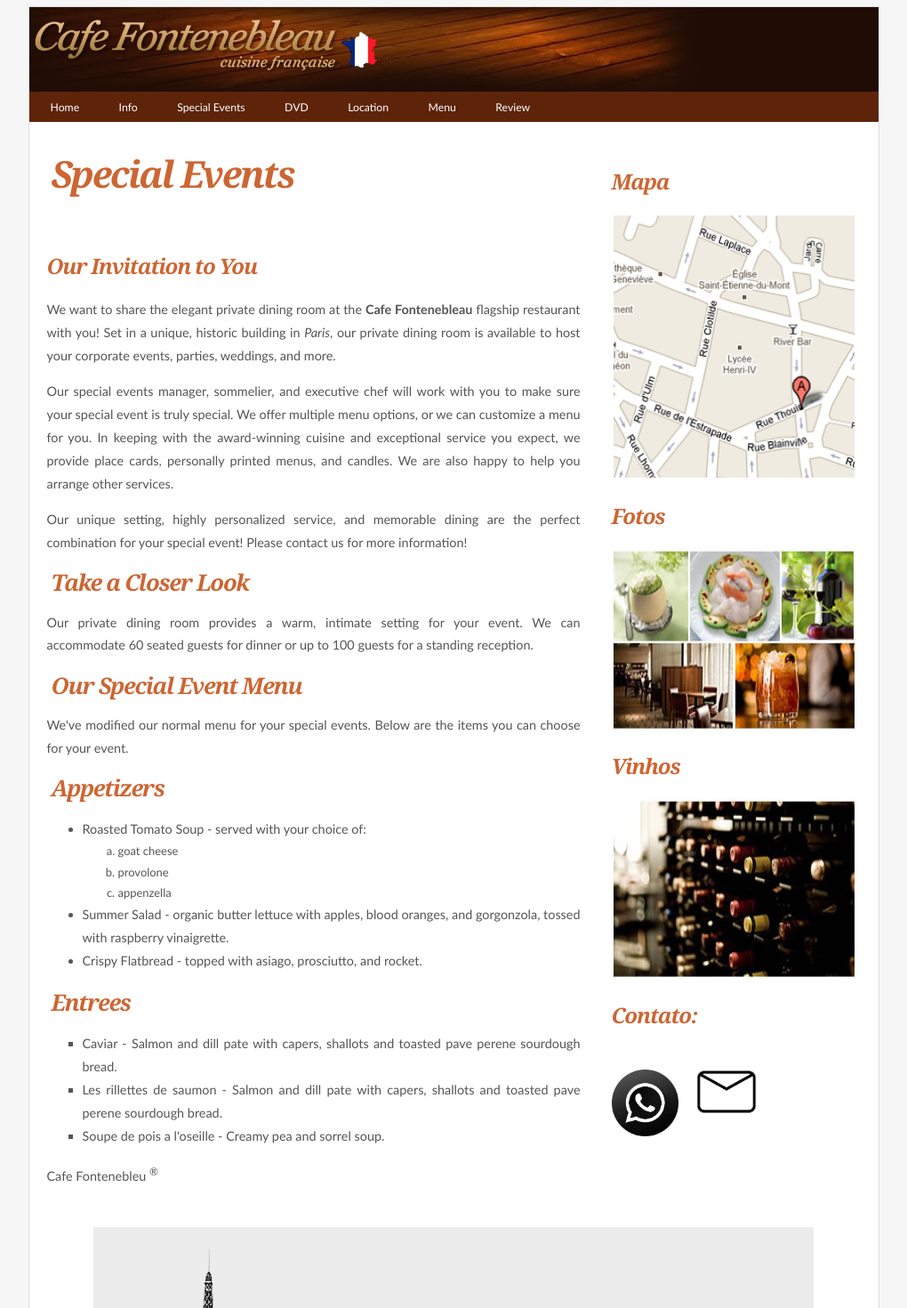
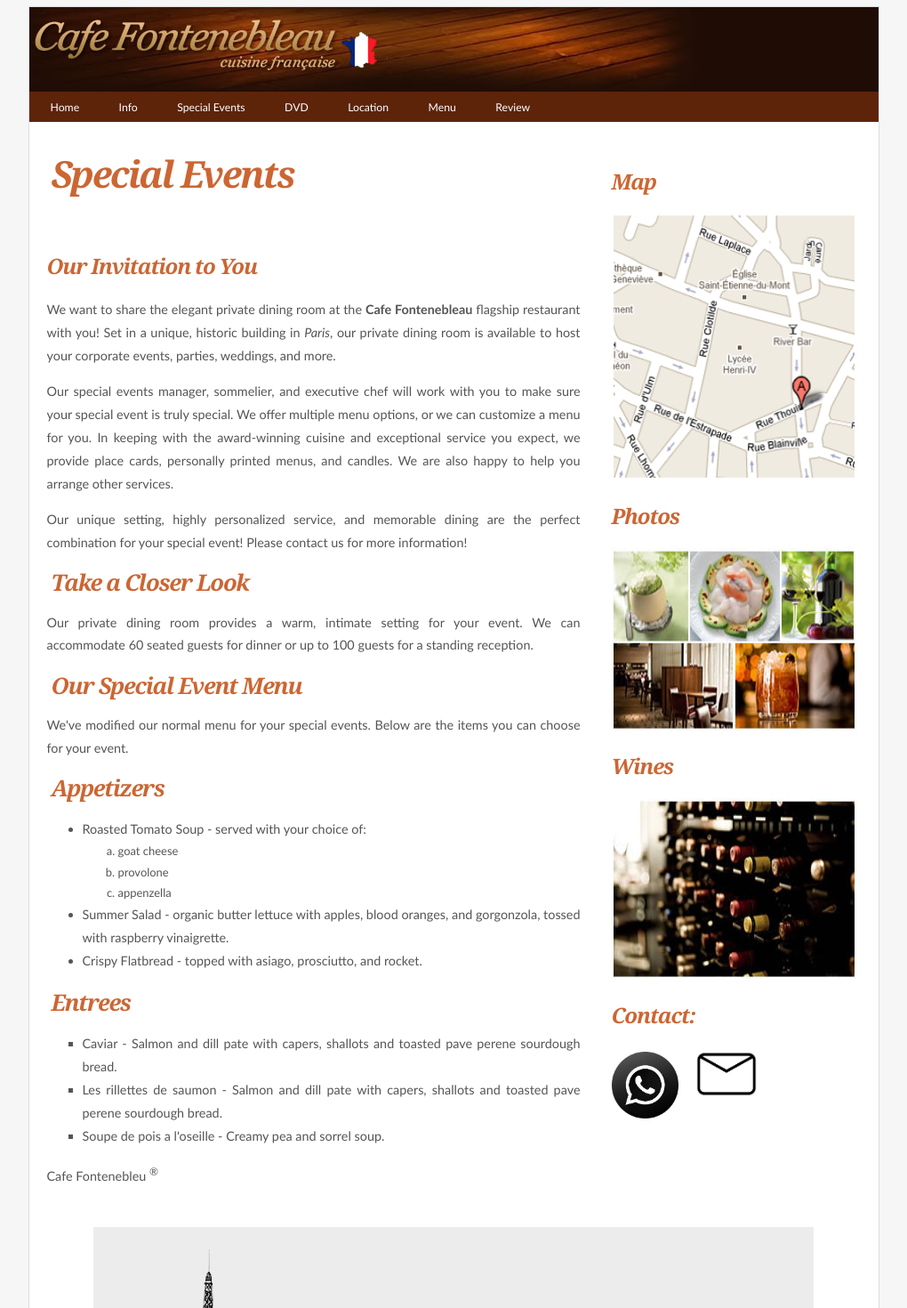
Before and after one commit to Piergiorge/HTML5, a plain HTML site: page html/special-events.html in a window 1280 px wide. Shown: the top 1470 px of the page at 89% size, without its empty margins (130-1150 px from the left). Drawn offline with Linux system fonts and the light colour scheme.

Commit message:
Update special-events.html

```diff
--- a/html/special-events.html
+++ b/html/special-events.html
@@ -18,7 +18,7 @@
                   <li><a href="info.html">Info</a></li>
                   <li><a href="special-events.html">Special Events</a></li>
                   <li><a href="dvd.html">DVD</a></li>
-                  <li><a href="location.htm">Location</a></li>
+                  <li><a href="location.html">Location</a></li>
                   <li><a href="menu.html">Menu</a></li>
                   <li><a href="review.html">Review</a></li>
                 </ul>
@@ -57,20 +57,21 @@
             </article>
             <div id="apoio">
                 <section class="fotos_apoio">
-                    <h2>Mapa</h2>
+                    <h2>Map</h2>
                     <a href="https://www.google.com.br/maps/place/Torre+Eiffel/@48.8583701,2.2922926,17z/data=!3m1!4b1!4m5!3m4!1s0x47e66e2964e34e2d:0x8ddca9ee380ef7e0!8m2!3d48.8583701!4d2.2944813?hl=pt-BR&hl=pt-BR" target="_blank"><img src="../imagens/mapa_como_chegar.gif" width="275" height="299"/></a>
                 </section>
+
                 <section class="fotos_apoio">
-                    <h2>Fotos</h2>
+                    <h2>Photos</h2>
                     <img src="../imagens/fotos.jpg" width="275" height="205" />
                 </section>
 
                 <section class="fotos_apoio">
-                    <h2>Vinhos</h2>
+                    <h2>Wines</h2>
                     <img src="../imagens/vinhos.jpg" width="275" height="203" />
                 </section>
                 <section class="fotos_apoio">
-                    <H2>Contato:</H2>
+                    <H2 style="margin-bottom: 0px;">Contact:</H2>
                     <a href="tel:xxxxx-xxxx" target="_blank"><img src="../imagens/what.jpg" width="75" height="75"/></a>
                     <a href="email:trololó@trololó.com" target="_blank"><img src="../imagens/email.png" width="100" height="100" /></a>
                 </section>
```
